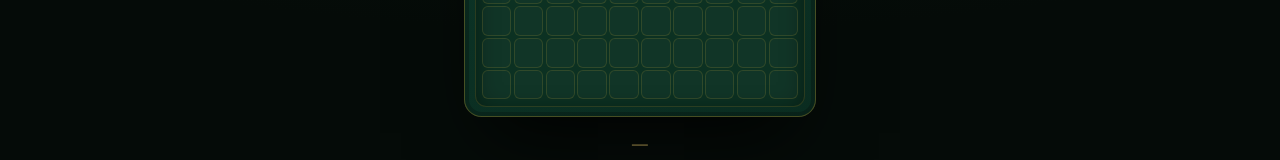
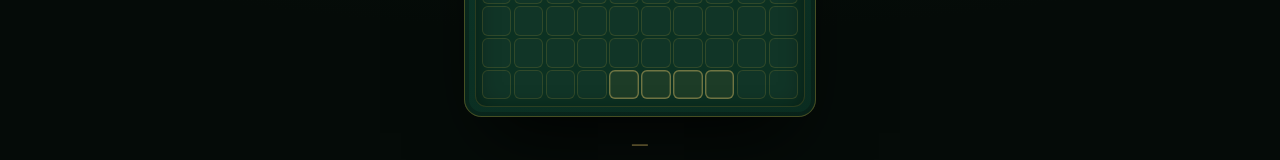
Before and after one commit to Galius5136/Tetris-Poker, a React (Vite) app: page / in a window 1280 px wide. Shown: the part 644-804 px from the top of the page. Built offline with nearby package versions, Linux system fonts and the light colour scheme.

Commit message:
feat: ghost piece + rotation wall-kicks
- engine.ts: tryRotate tries horizontal kicks; dropPosition (pure) for landing
- App: ghost outline rendered at landing; hardDrop reuses dropPosition

Co-Authored-By: Claude Opus 4.8 (1M context) <noreply@anthropic.com>

```diff
--- a/src/App.css
+++ b/src/App.css
@@ -140,6 +140,11 @@
   box-shadow: inset 0 0 0 1px rgba(212, 175, 55, 0.16);
 }
 
+.cell.ghost {
+  background: rgba(227, 196, 106, 0.08);
+  box-shadow: inset 0 0 0 1.4px rgba(227, 196, 106, 0.42);
+}
+
 .cell.filled {
   position: relative;
   border-radius: 22%;
--- a/src/App.tsx
+++ b/src/App.tsx
@@ -1,8 +1,8 @@
 import { useEffect, useState, type CSSProperties } from 'react'
 import './App.css'
 import { createEmptyBoard, clearFullRows, type Board } from './game/board'
-import { mergePiece, type Piece } from './game/tetromino'
-import { collides, tryMove, tryRotate } from './game/engine'
+import { mergePiece, pieceCells, type Piece } from './game/tetromino'
+import { collides, tryMove, tryRotate, dropPosition } from './game/engine'
 import { spawnPiece } from './game/spawn'
 import { shuffledDeck, type Deck } from './game/deck'
 import { isRedSuit, type Card } from './game/cards'
@@ -85,13 +85,7 @@ function rotate(state: GameState): GameState {
 
 // Caduta istantanea: scende fin dove può, poi blocca e respawna.
 function hardDrop(state: GameState): GameState {
-  let piece = state.piece
-  for (;;) {
-    const next = tryMove(state.board, piece, 0, 1)
-    if (!next) break
-    piece = next
-  }
-  return lockAndSpawn(state, piece)
+  return lockAndSpawn(state, dropPosition(state.board, state.piece))
 }
 
 function App() {
@@ -125,6 +119,15 @@ function App() {
   const display = gameOver ? board : mergePiece(board, piece)
   const columns = display[0].length
 
+  // Celle dove atterrerebbe il pezzo (ghost), solo dove la board è vuota.
+  const ghost = gameOver
+    ? new Set<string>()
+    : new Set(
+        pieceCells(dropPosition(board, piece))
+          .filter(({ y }) => y >= 0)
+          .map(({ x, y }) => `${y}-${x}`),
+      )
+
   const boardStyle = {
     gridTemplateColumns: `repeat(${columns}, 1fr)`,
     '--rows': display.length,
@@ -154,20 +157,22 @@ function App() {
           <div className="board" style={boardStyle}>
             {display.map((row, y) =>
               row.map((cell, x) => {
-                const tone = cell && isRedSuit(cell.suit) ? 'red' : 'black'
+                if (cell) {
+                  const tone = isRedSuit(cell.suit) ? 'red' : 'black'
+                  return (
+                    <div key={`${y}-${x}`} className={`cell filled ${tone}`}>
+                      <span className="rank">{cell.rank}</span>
+                      <span className="corner-suit">{cell.suit}</span>
+                      <span className="center-suit">{cell.suit}</span>
+                    </div>
+                  )
+                }
+                const isGhost = ghost.has(`${y}-${x}`)
                 return (
                   <div
                     key={`${y}-${x}`}
-                    className={cell ? `cell filled ${tone}` : 'cell'}
-                  >
-                    {cell && (
-                      <>
-                        <span className="rank">{cell.rank}</span>
-                        <span className="corner-suit">{cell.suit}</span>
-                        <span className="center-suit">{cell.suit}</span>
-                      </>
-                    )}
-                  </div>
+                    className={isGhost ? 'cell ghost' : 'cell'}
+                  />
                 )
               }),
             )}
--- a/src/game/engine.ts
+++ b/src/game/engine.ts
@@ -26,9 +26,24 @@ export function tryMove(
   return collides(board, moved) ? null : moved
 }
 
-// Ruota il pezzo di 90° orari se la nuova posizione non collide.
-// NB: nessun "wall kick" ancora — vicino ai bordi la rotazione può fallire.
+// Ruota il pezzo di 90° orari. Prova qualche spostamento orizzontale
+// ("wall kick") così la rotazione vicino ai bordi non fallisce.
 export function tryRotate(board: Board, piece: Piece): Piece | null {
   const rotated: Piece = { ...piece, rotation: piece.rotation + 1 }
-  return collides(board, rotated) ? null : rotated
+  for (const kick of [0, -1, 1, -2, 2]) {
+    const candidate: Piece = { ...rotated, x: rotated.x + kick }
+    if (!collides(board, candidate)) return candidate
+  }
+  return null
 }
+
+// Posizione del pezzo dopo una caduta fino in fondo (per la ghost piece).
+export function dropPosition(board: Board, piece: Piece): Piece {
+  let p = piece
+  for (;;) {
+    const next = tryMove(board, p, 0, 1)
+    if (!next) break
+    p = next
+  }
+  return p
+}
```
